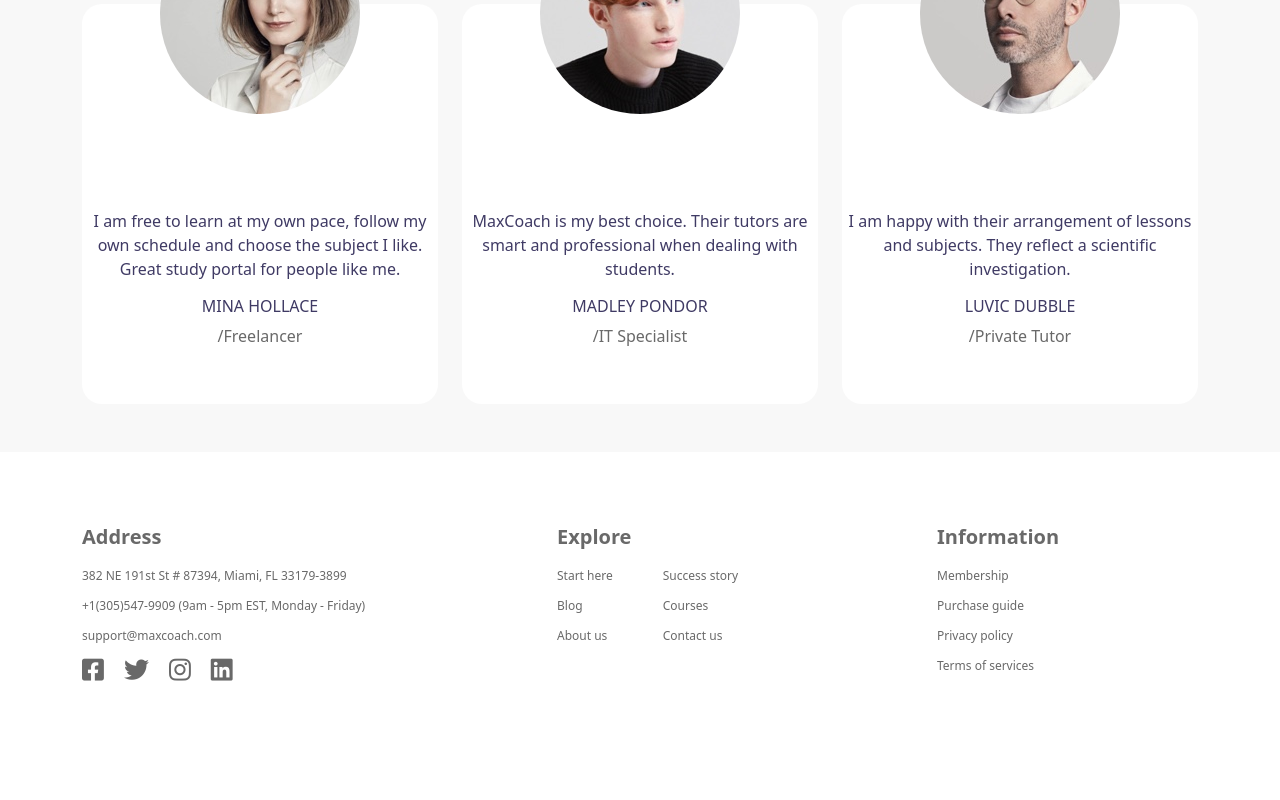
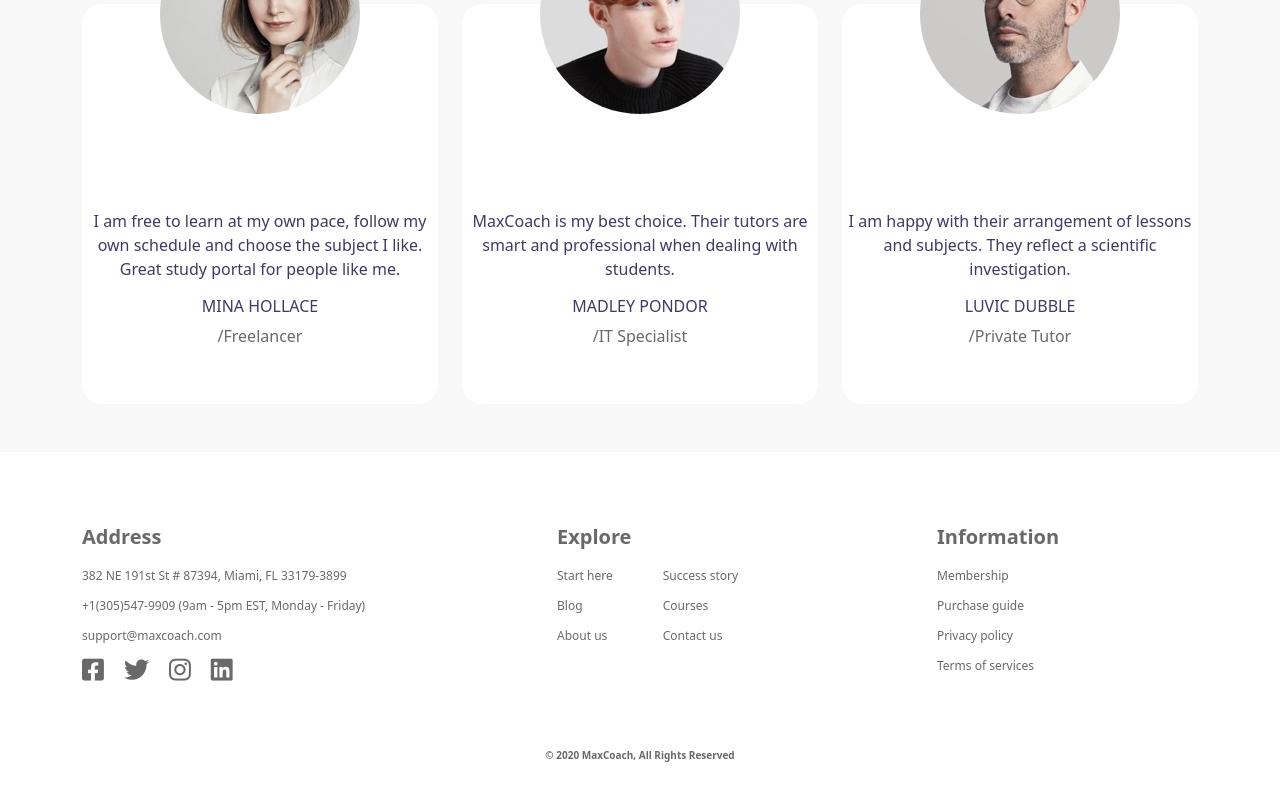
Before and after one commit to VincenzoDiMasi/proj-html-vuejs, a Vue app: page / in a window 1280 px wide. Shown: the part 5578-6378 px from the top of the page. Built offline with nearby package versions, Linux system fonts and the light colour scheme.

Commit message:
Add credits section

```diff
--- a/src/components/AppFooter.vue
+++ b/src/components/AppFooter.vue
@@ -64,6 +64,10 @@ export default {
 
         </div>
       </div>
+    <section id="credits" class="text-center">
+      <p>© 2020 MaxCoach, All Rights Reserved</p>
+    </section>
+
     </div>
   </footer>
 </template>
@@ -107,5 +111,13 @@ footer {
   .right-list-column {
     margin-left: 50px;
   }
+
+  #credits {
+    p {
+      font-size: 10px;
+      color: $textSecondaryColor;
+      font-weight: bold;
+    }
+  }
 }
 </style>
```
